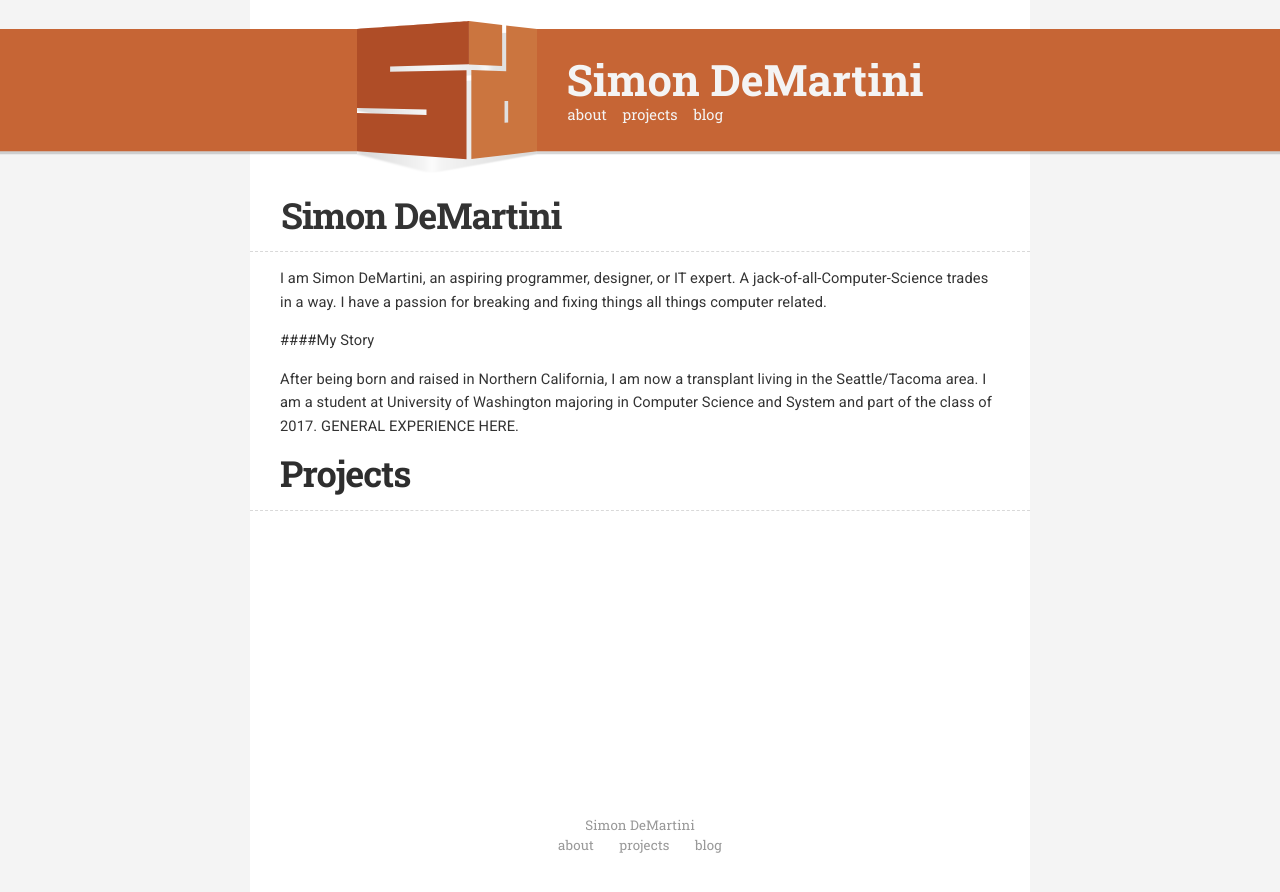
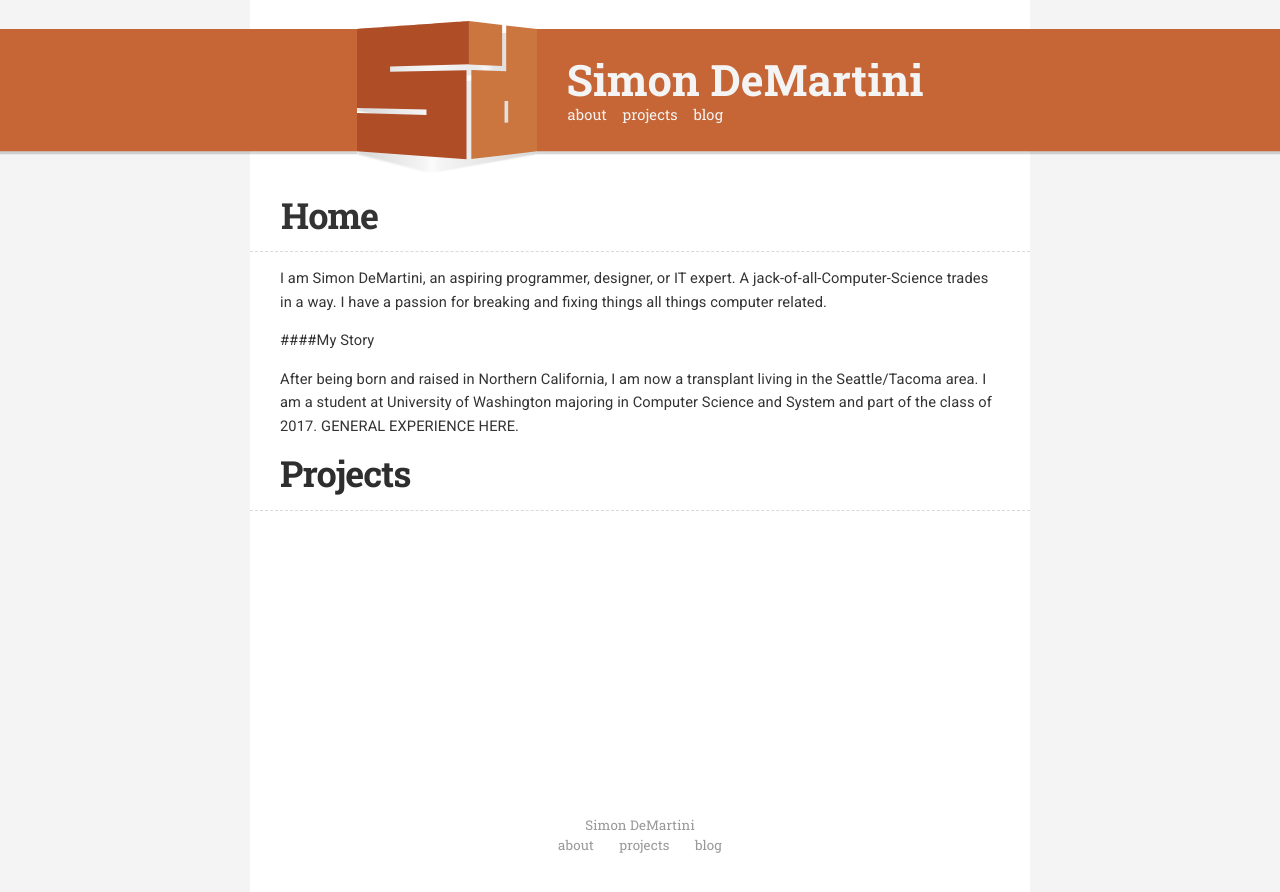
Before and after one commit to simondemartini/simondemartini.github.io, a Jekyll site: the page built from index.md, in a window 1280 px wide. Shown: the top 892 px of the page. Built offline with Jekyll 4.4.1, drawn with Linux system fonts in a browser that asks for light colours.

Commit message:
Make page titles more sensible

```diff
--- a/_layouts/default.html
+++ b/_layouts/default.html
@@ -4,7 +4,7 @@
     <meta charset="utf-8" />
     <meta http-equiv="X-UA-Compatible" content="IE=edge" />
 
-    <title>{{meta_title}}</title>
+    <title>{{ site.title }} - {{ page.title }}</title>
     <meta name="description" content="{{meta_description}}" />
 
     <meta name="HandheldFriendly" content="True" />
--- a/blog/index.html
+++ b/blog/index.html
@@ -1,5 +1,6 @@
 ---
 layout: default
+title: Blog
 ---
 
 {% for post in site.posts %}
--- a/index.md
+++ b/index.md
@@ -1,6 +1,6 @@
 ---
 layout: page
-title: Simon DeMartini
+title: Home
 ---
 I am Simon DeMartini, an aspiring programmer, designer, or IT expert. A jack-of-all-Computer-Science trades in a way. I have a passion for breaking and fixing things all things computer related.
 
```
